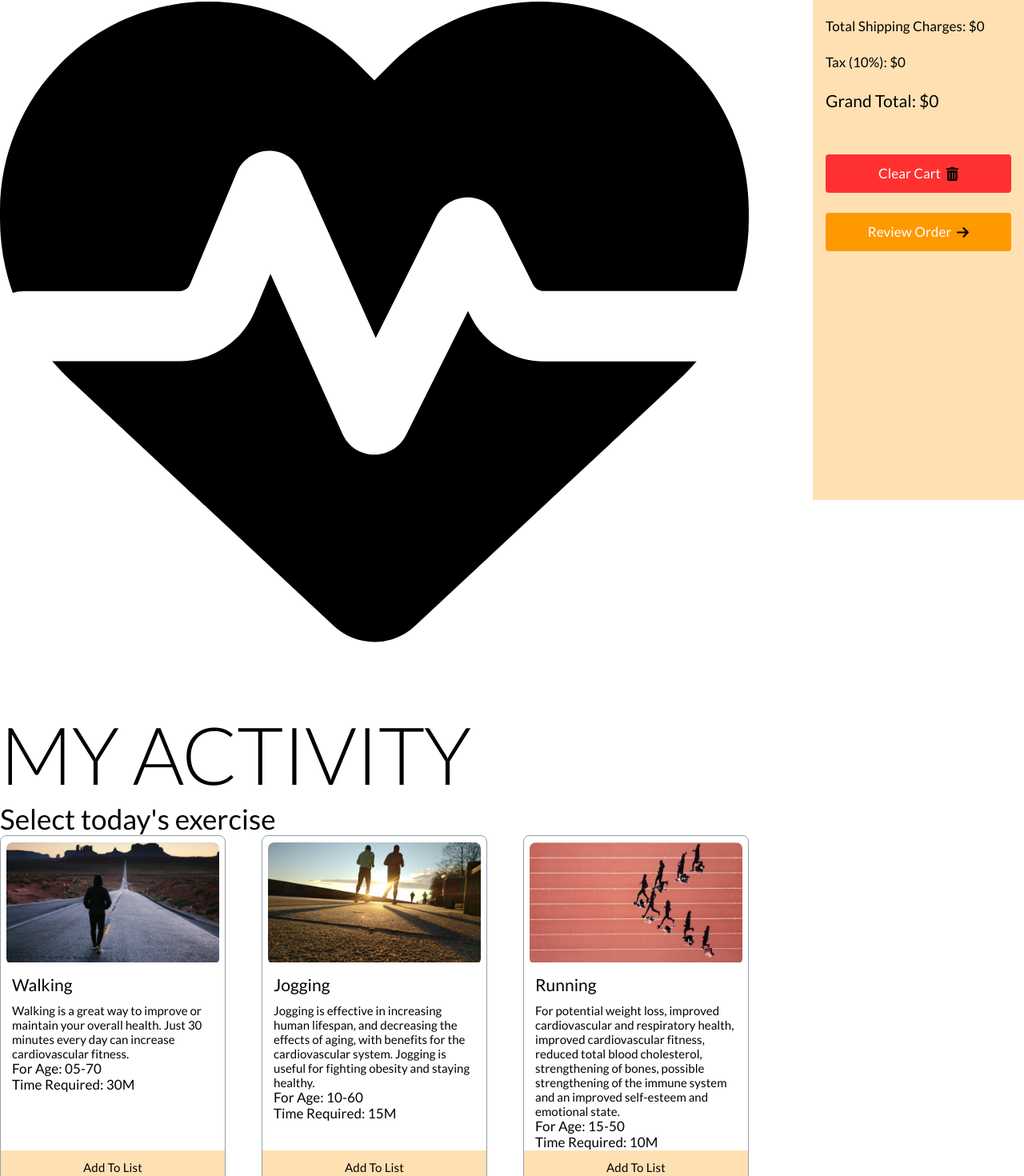
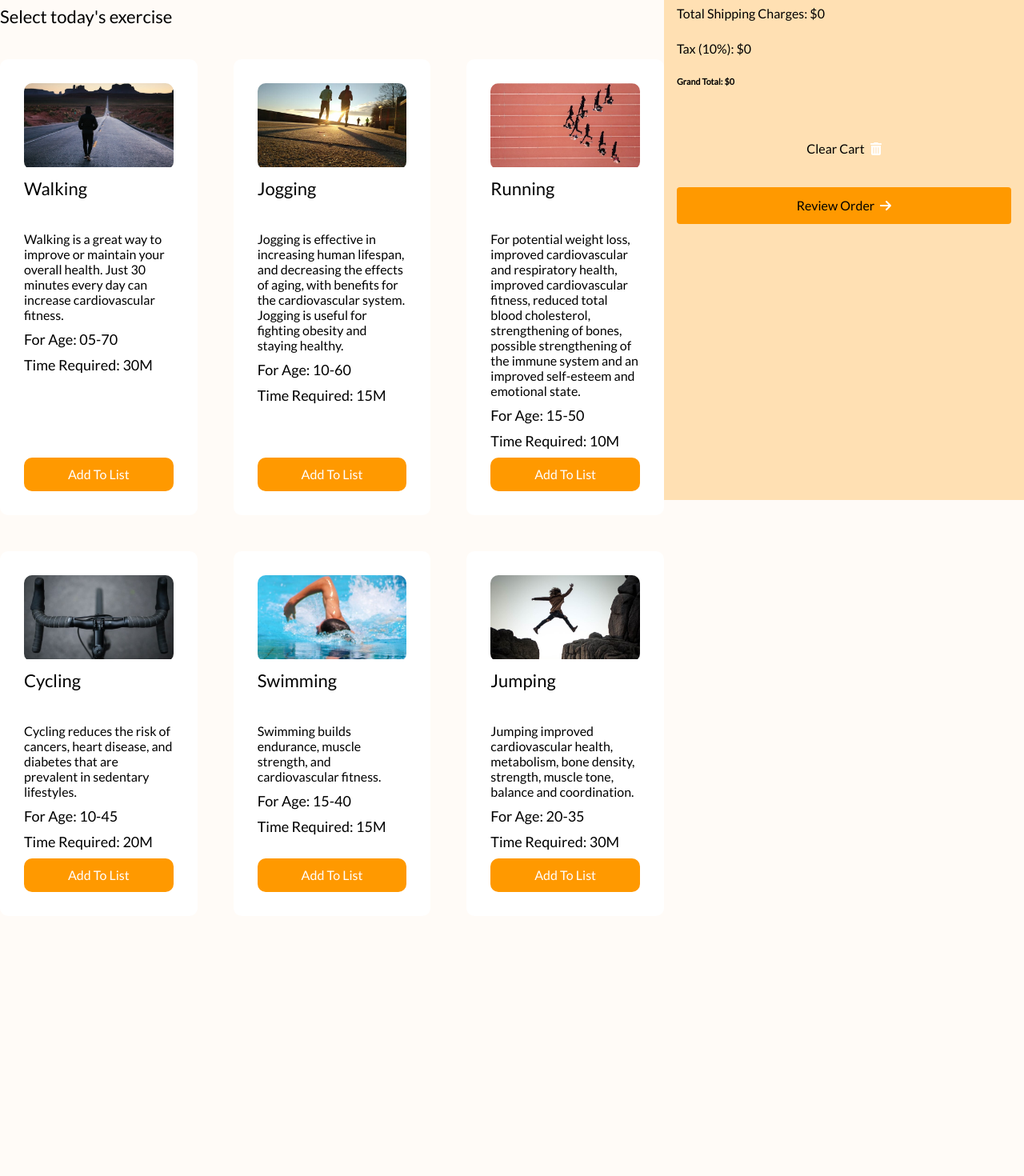
Before and after one commit to wasek23/my-activity, a React (Create React App) app: page / in a window 1280 px wide. Shown: the part 175-1645 px from the top of the page at 80% size. After the commit the page ends 1420 px from the top, so only its background shows below. Built offline with nearby package versions, Linux system fonts and the light colour scheme.

Commit message:
activity design

```diff
--- a/src/App.css
+++ b/src/App.css
@@ -1,15 +1,8 @@
 :root {
-	--blue-50: #95A0A7;
-	--blue10: #2a414f;
-	--blue40: #1c2b35;
-	--blue70: #0e161a;
 	--orange5: #ffe0b3;
+	--orange501: #ffe0b31a;
 	--orange10: #ff9900;
 	--orange40: #995c00;
-	--orange70: #4c2e00;
-	--red30: #ff3030;
-	--black: #000;
-	--white: #fff;
 }
 
 * {
@@ -21,93 +14,23 @@
 }
 
 /* Typography */
+body {
+	background-color: var(--orange501);
+}
+
 h1 {
-	font-size: 100px;
-	line-height: 120px;
-	font-weight: 300;
-	letter-spacing: -0.015em;
+	font-size: 26px;
+	font-weight: 600;
 }
 
 h2 {
-	font-size: 62px;
-	line-height: 74px;
-	font-weight: 300;
-	letter-spacing: -0.005em;
-}
-
-h3 {
-	font-size: 50px;
-	line-height: 60px;
-	font-weight: 400;
-}
-
-h4 {
-	font-size: 35px;
-	line-height: 42px;
-	font-weight: 400;
-	letter-spacing: 0.0025em;
-}
-
-h5 {
-	font-size: 25px;
-	line-height: 30px;
-	font-weight: 400;
-}
-
-h6 {
-	font-size: 21px;
-	line-height: 25px;
-	font-weight: 400;
-	letter-spacing: 0.0015em;
-}
-
-.subtitle1 {
-	font-size: 17px;
-	line-height: 20px;
-	font-weight: 400;
-	letter-spacing: 0.0015em;
-}
-
-.subtitle1 {
-	font-size: 15px;
-	line-height: 18px;
+	font-size: 22px;
 	font-weight: 500;
-	letter-spacing: 0.001em;
-}
-
-.body1 {
-	font-size: 17px;
-	line-height: 20px;
-	font-weight: 400;
-	letter-spacing: 0.005em;
-}
-
-.body2 {
-	font-size: 15px;
-	line-height: 18px;
-	font-weight: 400;
-	letter-spacing: 0.0025em;
 }
 
 button {
-	font-size: 15px;
+	font-size: 16px;
 	line-height: 18px;
-	font-weight: 400;
-	letter-spacing: 0.0125em;
-}
-
-caption {
-	font-size: 12px;
-	line-height: 14px;
-	font-weight: 400;
-	letter-spacing: 0.004em;
-}
-
-.overline {
-	font-size: 10px;
-	line-height: 12px;
-	font-weight: 400;
-	letter-spacing: 0.015em;
 }
 
 /* Utilities */
@@ -129,33 +52,51 @@ img {
 	justify-content: center;
 	gap: 7px;
 	width: 100%;
-	background: var(--orange5);
+	color: #fff;
+	background: var(--orange10);
 	padding: 12px 24px;
 	border: none;
+	border-radius: 10px;
 	outline: 0;
 	cursor: pointer;
 	transition: all .3s ease;
 }
 
 .btn:hover {
-	background: var(--orange10);
+	background: var(--orange40);
 }
 
 /* Page */
 .activityPage {
 	display: flex;
 	justify-content: flex-end;
-	gap: 80px;
+}
+
+.activityPage .mainAreaWrapper {
+	flex: 1;
+	padding: 100px 0;
 }
 
 .activityPage .mainArea {
-	flex: 1;
-	max-width: 1220px;
-	padding: 100px 0;
+	max-width: 1100px;
+	margin: 0 auto;
 }
 
-.activityPage .mainArea {}
+.activityPage .mainArea h1 {
+	display: flex;
+	align-items: center;
+	gap: 10px;
+	margin-bottom: 50px;
+}
+
+.activityPage .mainArea h1 img {
+	width: 30px;
+}
+
+.activityPage .mainArea h2 {
+	margin-bottom: 40px;
+}
 
 .activityPage .cartContainer {
-	width: 264px;
+	width: 450px;
 }
--- a/src/App.js
+++ b/src/App.js
@@ -10,16 +10,18 @@ const App = () => {
 	const { cart, cartActivities, onAddToCart } = useCart();
 
 	return <main className='activityPage'>
+		<div className='mainAreaWrapper'>
 			<div className='mainArea'>
 				<h1>
 					<img src={logo} alt='My Activity' />
 					MY ACTIVITY
 				</h1>
 
-			<h4>Select today's exercise</h4>
+				<h2>Select today's exercise</h2>
 
 				<div className='activityContainer'>
 					<Activities activities={activities} onAddToCart={onAddToCart} />
+				</div>
 			</div>
 		</div>
 
--- a/src/components/Activities/Activities.js
+++ b/src/components/Activities/Activities.js
@@ -1,12 +1,12 @@
 import './Activities.css';
-import Product from '../Product/Product';
+import Activity from '../Activity/Activity';
 import useActivities from '../../hooks/useActivities';
 
 const Activities = ({ onAddToCart }) => {
 	const { activities } = useActivities();
 
 	return <div className='activities'>
-		{activities?.map(product => <Product key={product.id} product={product} onAddToCart={onAddToCart} />)}
+		{activities?.map(activity => <Activity key={activity.id} activity={activity} onAddToCart={onAddToCart} />)}
 	</div>
 }
 export default Activities;
--- /dev/null
+++ b/src/components/Activity/Activity.css
@@ -0,0 +1,28 @@
+.activity {
+	background-color: #fff;
+	display: flex;
+	flex-direction: column;
+	padding: 30px;
+	border-radius: 10px;
+	overflow: hidden;
+}
+
+.activity figure {
+	border-radius: 10px;
+	overflow: hidden;
+	margin-bottom: 10px;
+}
+
+.activity .content {
+	margin-bottom: auto;
+}
+
+.activity .content>* {
+	margin-bottom: 10px;
+}
+
+.activity .content .age,
+.activity .content .time {
+	font-size: 18px;
+	font-weight: 500;
+}
--- /dev/null
+++ b/src/components/Activity/Activity.js
@@ -0,0 +1,23 @@
+import './Activity.css';
+
+const Activity = ({ activity, onAddToCart }) => {
+	const { id, img, name, age, time, description } = activity;
+
+	return <div className='activity'>
+		<figure>
+			<img src={img} alt={name} />
+		</figure>
+
+		<div className='content'>
+			<h2 className='name'>{name}</h2>
+
+			<p className='description'>{description}</p>
+
+			<p className='age'>For Age: {age}</p>
+			<p className='time'>Time Required: {time}M</p>
+		</div>
+
+		<button className='btn' onClick={() => onAddToCart(id)}>Add To List</button>
+	</div>
+}
+export default Activity;
--- a/src/components/Product/Product.css
+++ /dev/null
@@ -1,35 +0,0 @@
-.product {
-	display: flex;
-	flex-direction: column;
-	border: 1px solid var(--blue-50);
-	border-radius: 8px;
-	overflow: hidden;
-}
-
-.product figure {
-	border-radius: 8px;
-	overflow: hidden;
-	margin: 8px 7px 12px 7px;
-}
-
-.product .content {
-	color: var(--blue70);
-	padding: 0 14px;
-	margin-bottom: auto;
-}
-
-.product .name {
-	margin-bottom: 11px;
-}
-
-.product .price {
-	margin-bottom: 47px;
-}
-
-.product .manufacturer {
-	margin-bottom: 11px;
-}
-
-.product .rating {
-	margin-bottom: 13px;
-}
--- a/src/components/Product/Product.js
+++ /dev/null
@@ -1,26 +0,0 @@
-import { FontAwesomeIcon } from '@fortawesome/react-fontawesome';
-import { faCartPlus } from '@fortawesome/free-solid-svg-icons';
-
-import './Product.css';
-
-const Product = ({ product, onAddToCart }) => {
-	const { id, img, name, age, time, description } = product;
-
-	return <div className='product'>
-		<figure>
-			<img src={img} alt={name} />
-		</figure>
-
-		<div className='content'>
-			<h6 className='name'>{name}</h6>
-
-			<p className='body2 description'>{description}</p>
-
-			<p className='body1'>For Age: {age}</p>
-			<p className='body1'>Time Required: {time}M</p>
-		</div>
-
-		<button className='btn' onClick={() => onAddToCart(id)}>Add To List</button>
-	</div>
-}
-export default Product;
--- a/src/hooks/useCart.js
+++ b/src/hooks/useCart.js
@@ -20,9 +20,9 @@ const useCart = () => {
 	useEffect(() => {
 		let cartItems = [];
 
-		activities?.map(product => {
+		activities?.map(activity => {
 			for (const c of cart) {
-				product.id === c.id && cartItems.push({ ...product, cartQuantity: c.quantity });
+				activity.id === c.id && cartItems.push({ ...activity, cartQuantity: c.quantity });
 			}
 
 			return null;
```
Lines whose indentation alone changed are shown as unchanged.
